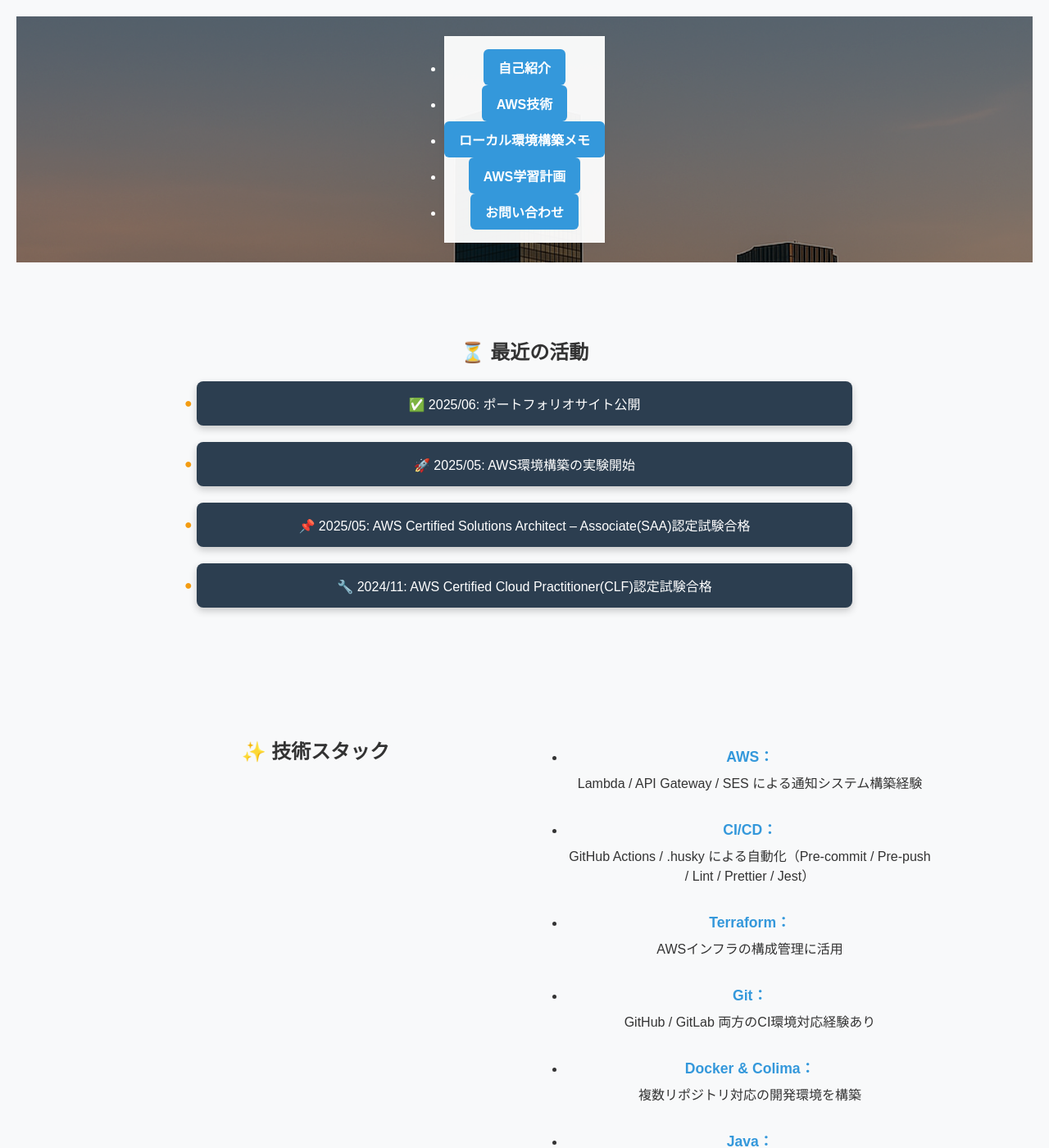
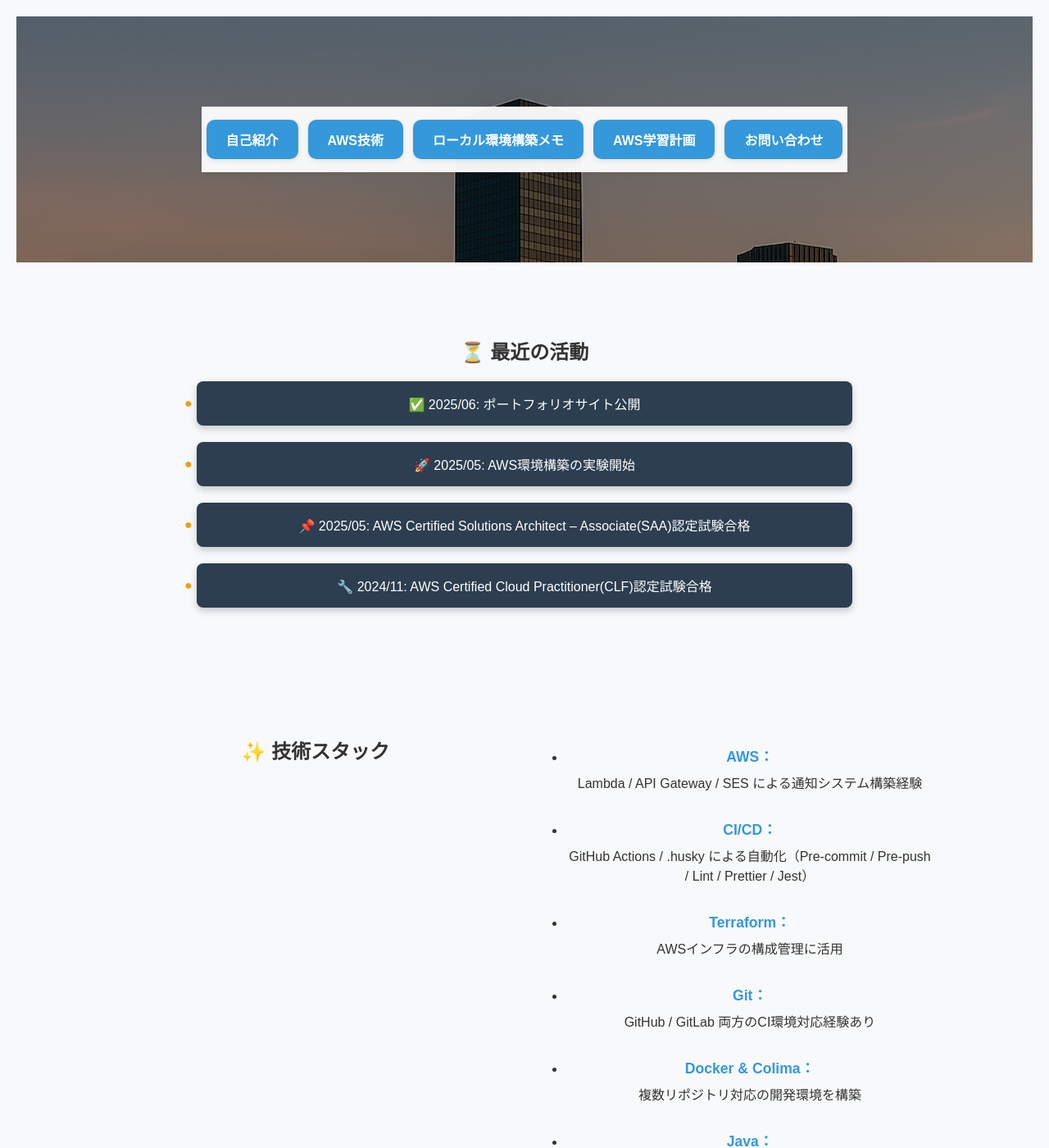
Before and after one commit to cloudrobo48/aws-cloud, a Jekyll site: the page index.html, which Jekyll copies as it is, in a window 1280 px wide and 1400 px high. Shown: the whole window at 82% size. Built offline with Jekyll 4.4.1, drawn with Linux system fonts in a browser that asks for light colours.

Commit message:
update css

```diff
--- a/assets/css/style.css
+++ b/assets/css/style.css
@@ -71,23 +71,31 @@ nav {
   box-shadow: 0 1px 8px rgba(0, 0, 0, 0.05);
 }
 nav ul {
+  display: flex;
   justify-content: center;
   background: none;
   padding: 0;
+}
+
+nav ul li {
+  list-style: none;
+  margin: 0 6px;
 }
 
 nav ul li a {
   display: inline-block;
   background-color: #3498db;
   color: #fff;
-  padding: 10px 18px;
-  border-radius: 6px;
+  padding: 12px 24px;
+  border-radius: 10px;
   font-weight: 600;
   text-decoration: none;
+  box-shadow: 0 2px 6px rgba(0, 0, 0, 0.1);
+  transition: all 0.3s ease-in-out;
 }
 nav ul li a:hover {
   background-color: #2980b9;
-  transform: scale(1.03);
+  transform: scale(1.05);
 }
 
 header {
```
